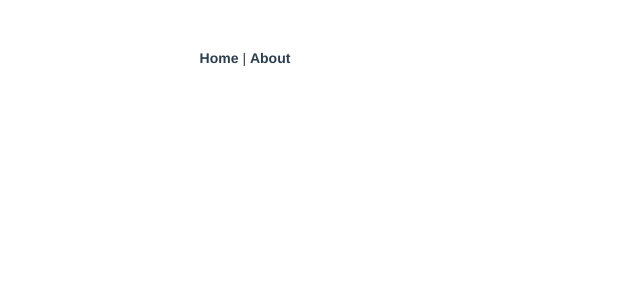
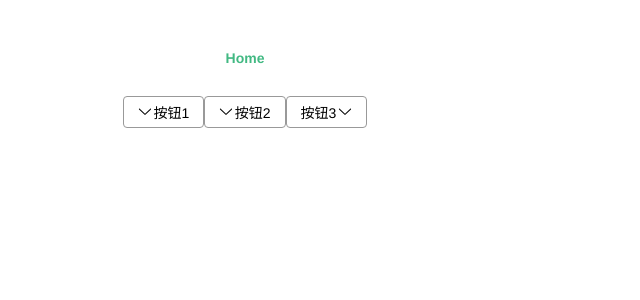
Before and after one commit to dandanloveJM/Vue-mango-ui, a Vue app: page /#/home in a window 1280 px wide. Shown: the top 300 px of the page, without its empty margins (0-640 px from the left). Built offline with nearby package versions, Linux system fonts and the light colour scheme.

Commit message:
给button新增Icon和Iconposition属性

```diff
--- a/src/App.vue
+++ b/src/App.vue
@@ -1,8 +1,7 @@
 <template>
 	<div id="app">
 		<div id="nav">
-      <router-link to="/">Home</router-link> |
-      <router-link to="/about">About</router-link>
+			<router-link to="/home">Home</router-link>
 		</div>
 		<router-view/>
 	</div>
@@ -12,6 +11,7 @@
 <style lang="scss">
 	@import "src/assets/style/reset.scss";
 	@import "src/assets/style/var.scss";
+
 	#app {
 		font-family: Avenir, Helvetica, Arial, sans-serif;
 		-webkit-font-smoothing: antialiased;
--- a/src/components/Button.vue
+++ /dev/null
@@ -1,43 +0,0 @@
-<template>
-	<div>
-		<button class="g-button">按钮</button>
-		<svg> <use xlink:href="#i-setting"></use> </svg>
-	</div>
-</template>
-
-<script lang="ts">
-  import Vue from 'vue';
-  import {Component} from 'vue-property-decorator';
-
-  @Component
-  export default class Button extends Vue {
-
-  }
-</script>
-
-<style scoped lang="scss">
-	.g-button {
-		font-size: var(--font-size);
-		height: var(--button-height);
-		padding: 0 1em;
-		border-radius: var(--border-radius);
-		border: 1px solid var(--border-color);
-		background: var(--button-bg);
-		display: inline-flex;
-		justify-content: center;
-		align-items: center;
-		vertical-align: middle;
-
-		&:hover {
-			border-color: var(--border-color-hover);
-		}
-
-		&:active {
-			background-color: var(--button-active-bg);
-		}
-
-		&:focus {
-			outline: none;
-		}
-	}
-</style>
--- /dev/null
+++ b/src/components/Icon.vue
@@ -0,0 +1,34 @@
+<template>
+	<svg class="icon" @click="$emit('click', $event)">
+		<use :xlink:href="'#' + name"></use>
+	</svg>
+
+</template>
+
+<script lang="ts">
+  import Vue from 'vue';
+  import {Component, Prop} from 'vue-property-decorator';
+
+  const importAll = (requireContext: __WebpackModuleApi.RequireContext) => requireContext.keys().forEach(requireContext);
+  try {
+    importAll(require.context('../assets/icons', true, /\.svg$/));
+  } catch (error) {
+    console.log(error);
+  }
+
+  @Component
+  export default class Icon extends Vue {
+    @Prop(String) name: string | undefined;
+
+  }
+</script>
+
+<style scoped lang="scss">
+	.icon {
+		width: 1em;
+		height: 1em;
+		vertical-align: -0.15em;
+		fill: currentColor;
+		overflow: hidden;
+	}
+</style>
--- /dev/null
+++ b/src/components/g-button.vue
@@ -0,0 +1,76 @@
+<template>
+
+	<button class="g-button" :class="{[`icon-${iconPosition}`]: true}">
+		<Icon class="icon" :name="icon" v-if="icon"></Icon>
+		<div class="content">
+			<slot></slot>
+		</div>
+	</button>
+
+
+</template>
+
+<script lang="ts">
+  import Vue from 'vue';
+  import {Component, Prop} from 'vue-property-decorator';
+  import Icon from '@/components/Icon.vue';
+
+  @Component({
+    components: {Icon}
+  })
+  export default class Button extends Vue {
+    @Prop(String) icon: string | undefined;
+    @Prop(String) iconPosition: string | undefined;
+
+  }
+</script>
+
+<style scoped lang="scss">
+	.g-button {
+		font-size: var(--font-size);
+		height: var(--button-height);
+		padding: 0 1em;
+		border-radius: var(--border-radius);
+		border: 1px solid var(--border-color);
+		background: var(--button-bg);
+		display: inline-flex; // 变成弹性盒子
+		justify-content: center;
+		align-items: center;
+		vertical-align: middle;
+
+		&:hover {
+			border-color: var(--border-color-hover);
+		}
+
+		&:active {
+			background-color: var(--button-active-bg);
+		}
+
+		&:focus {
+			outline: none;
+		}
+
+		> .icon {
+			order: 1;
+			margin-right: .1em;
+		}
+
+		> .content {
+			order: 2;
+		}
+
+		&.icon-right {
+			> .icon {
+				order: 2;
+				margin-right: 0;
+				margin-left: .1em;
+			}
+
+			> .content {
+				order: 1;
+
+			}
+		}
+
+	}
+</style>
--- a/src/router/index.ts
+++ b/src/router/index.ts
@@ -1,27 +1,23 @@
-import Vue from 'vue'
-import VueRouter, { RouteConfig } from 'vue-router'
-import Home from '../views/Home.vue'
+import Vue from 'vue';
+import VueRouter, {RouteConfig} from 'vue-router';
+import Home from '../views/Home.vue';
 
-Vue.use(VueRouter)
+Vue.use(VueRouter);
 
-  const routes: Array<RouteConfig> = [
+const routes: Array<RouteConfig> = [
   {
     path: '/',
-    name: 'Home',
+    redirect: '/home'
+  },
+  {
+    path: '/home',
     component: Home
   },
-  {
-    path: '/about',
-    name: 'About',
-    // route level code-splitting
-    // this generates a separate chunk (about.[hash].js) for this route
-    // which is lazy-loaded when the route is visited.
-    component: () => import(/* webpackChunkName: "about" */ '../views/About.vue')
-  }
-]
+
+];
 
 const router = new VueRouter({
   routes
-})
+});
 
-export default router
+export default router;
--- a/src/views/About.vue
+++ /dev/null
@@ -1,18 +0,0 @@
-<template>
-  <div class="about">
-    <Button></Button>
-    <h1>This is an about page</h1>
-  </div>
-</template>
-
-<script lang="ts">
-  import Vue from 'vue'
-  import {Component} from 'vue-property-decorator';
-  import Button from '@/components/Button.vue';
-  @Component({
-    components: {Button}
-  })
-  export default class About extends Vue{
-
-  }
-</script>
--- a/src/views/Home.vue
+++ b/src/views/Home.vue
@@ -1,18 +1,25 @@
 <template>
   <div class="home">
-    <img alt="Vue logo" src="../assets/logo.png">
-    <HelloWorld msg="Welcome to Your Vue.js App"/>
+    <g-button icon="down">
+      按钮1
+    </g-button>
+    <g-button icon="down">
+      按钮2
+    </g-button>
+    <g-button icon="down" icon-position="right">
+      按钮3
+    </g-button>
   </div>
 </template>
 
-<script>
-// @ is an alias to /src
-import HelloWorld from '@/components/HelloWorld.vue'
+<script lang="ts">
+  import Vue from 'vue'
+  import {Component} from 'vue-property-decorator'
+  import GButton from '@/components/g-button.vue';
+  @Component({
+    components: {GButton}
+  })
+  export default class Home extends Vue{
 
-export default {
-  name: 'Home',
-  components: {
-    HelloWorld
   }
-}
 </script>
```
Lines whose indentation alone changed are shown as unchanged.
